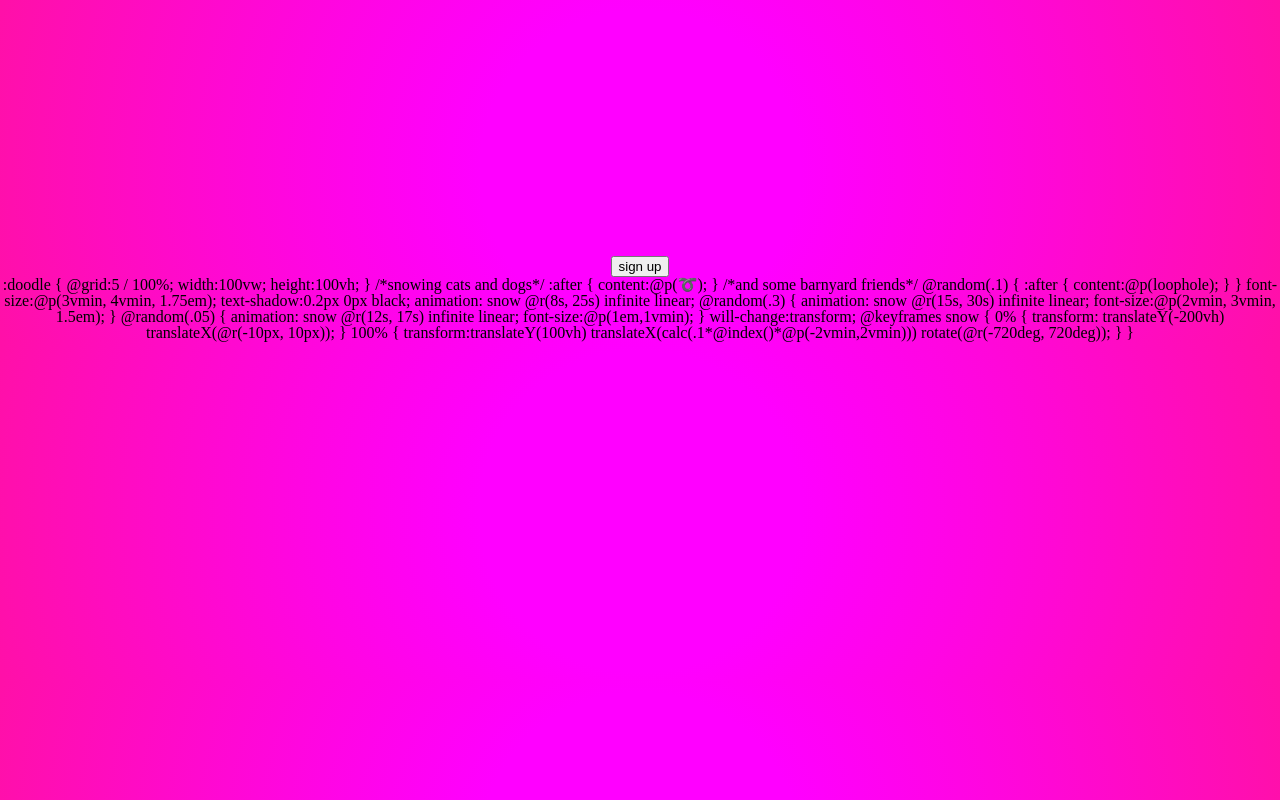
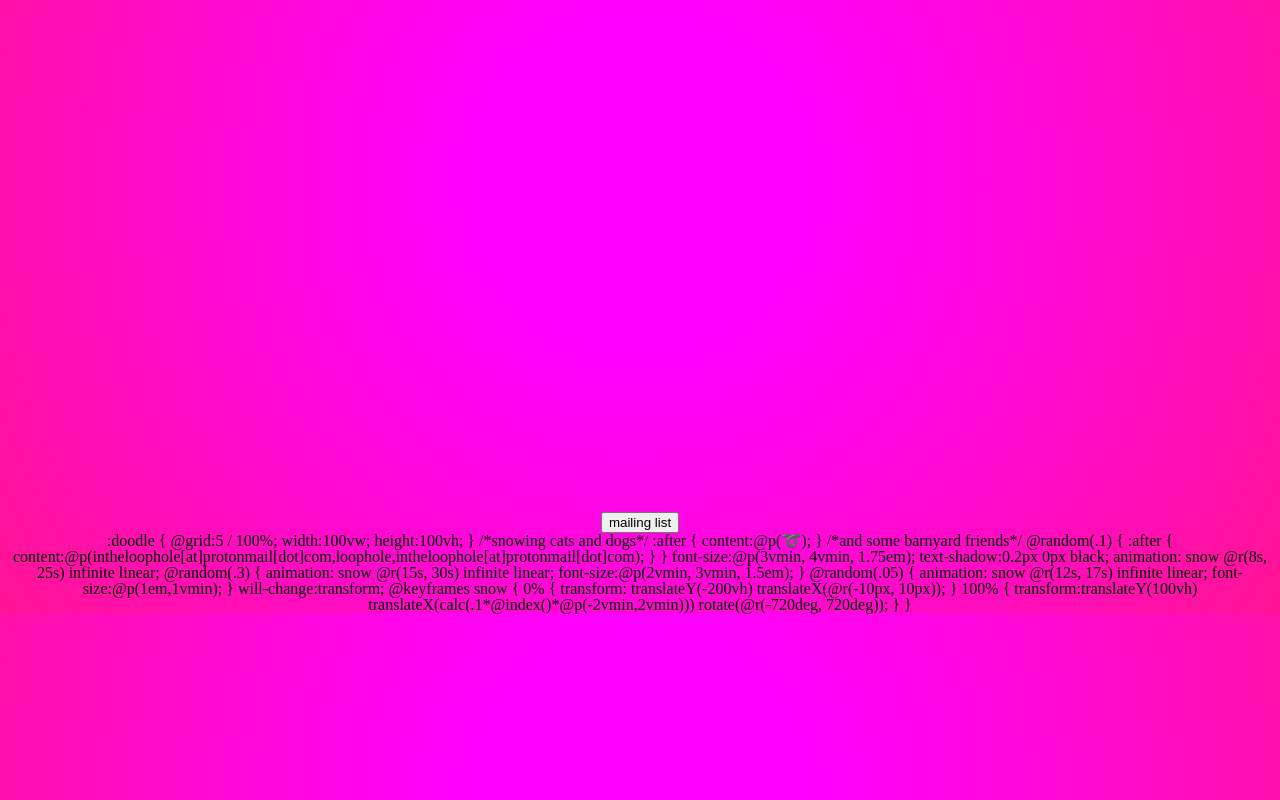
Before and after one commit to intheloophole/loophole, a plain HTML site: page index.html in a window 1280 px wide. Drawn offline with nearby package versions, Linux system fonts and the light colour scheme.

Commit message:
Update 1

```diff
--- a/index.html
+++ b/index.html
@@ -10,11 +10,11 @@
 </head>
 <body>
 <!-- partial:index.partial.html -->
-<br><br><br><br><br><br><br><br><br><br><br><br><br><br><br><br><centre><div id="mc_embed_signup">
+<br><br><br><br><br><br><br><br><br><br><br><br><br><br><br><br><br><br><br><br><br><br><br><br><br><br><br><br><br><br><br><br><centre><div id="mc_embed_signup">
 <form action="https://lol.us4.list-manage.com/subscribe/post?u=db8aa828b6456cd1ea0dd5522&amp;id=7635b9aa10" method="post" id="mc-embedded-subscribe-form" name="mc-embedded-subscribe-form" class="validate" target="_blank" novalidate>
     <div id="mc_embed_signup_scroll">
     <div style="position: absolute; left: -5000px;" aria-hidden="true"><input type="text" name="b_db8aa828b6456cd1ea0dd5522_7635b9aa10" tabindex="-1" value=""></div>
-    <div class="clear"><input type="submit" value="sign up" name="subscribe" id="mc-embedded-subscribe" class="button"></div>
+    <div class="clear"><input type="submit" value="mailing list" name="subscribe" id="mc-embedded-subscribe" class="button"></div>
     </div>
 </form>
 </div>
@@ -32,7 +32,7 @@
    /*and some barnyard friends*/
   @random(.1) {
      :after {
-      content:@p(loophole);
+      content:@p(intheloophole[at]protonmail[dot]com,loophole,intheloophole[at]protonmail[dot]com);
       }
   }
 
--- a/style.css
+++ b/style.css
@@ -1,5 +1,5 @@
 body {
-  background: radial-gradient(100vmin circle at 50% 50%, #FF00FF 20%, 60%, #FF1493 97%, #FFB6C1 100%);
+  background: radial-gradient(100vmin circle at 50% 30%, #FF00FF 20%, 60%, #FF1493 97%, #FFB6C1 100%);
   text-align: center;
   overflow: hidden;
   filter: sepia(0%);
```
